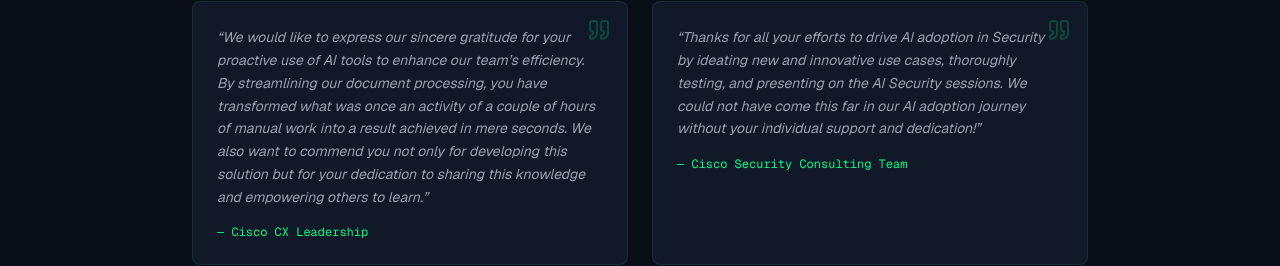
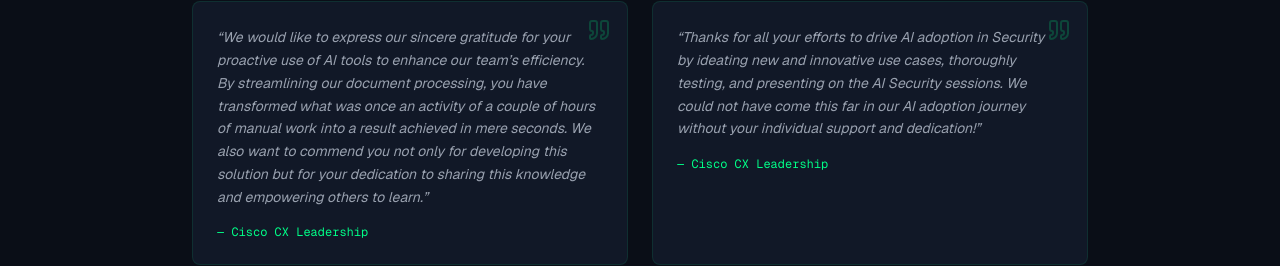
Before and after one commit to fehach/portfolio, a Next.js app: page / in a window 1280 px wide. Shown: the part 1491-1757 px from the top of the page. Built offline with nearby package versions, Linux system fonts and the light colour scheme.

Commit message:
fix: correct second recognition quote attribution to CX Leadership

```diff
--- a/src/components/About.tsx
+++ b/src/components/About.tsx
@@ -50,7 +50,7 @@
   },
   {
     quote: "Thanks for all your efforts to drive AI adoption in Security by ideating new and innovative use cases, thoroughly testing, and presenting on the AI Security sessions. We could not have come this far in our AI adoption journey without your individual support and dedication!",
-    attribution: "Cisco Security Consulting Team",
+    attribution: "Cisco CX Leadership",
   },
 ];
 
```
